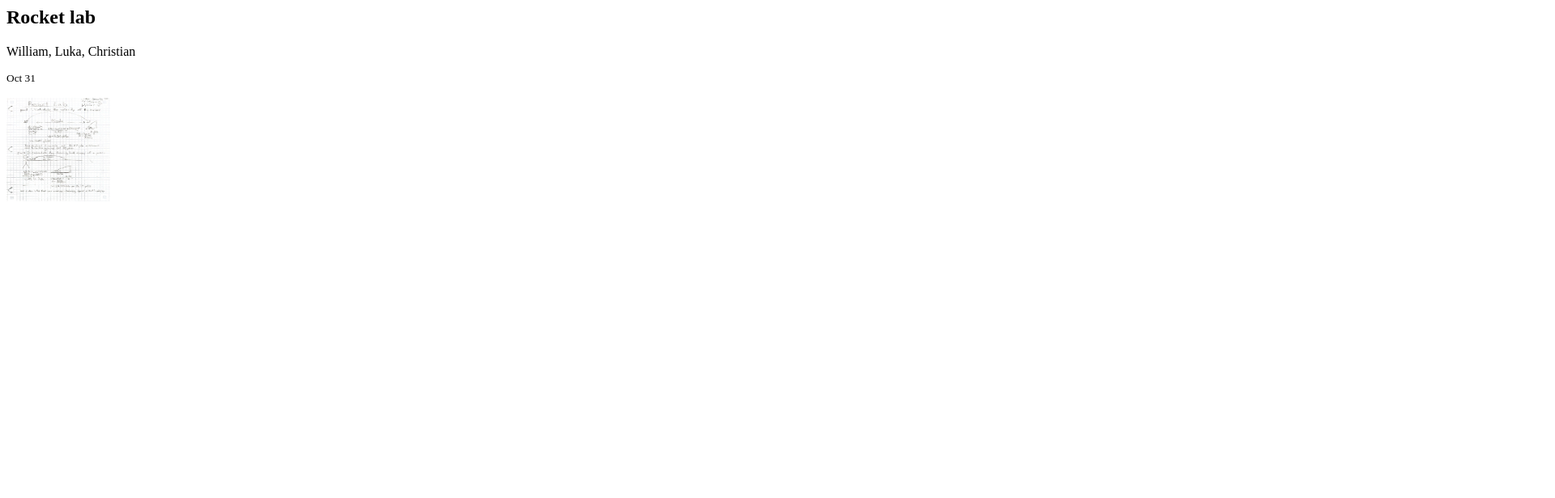
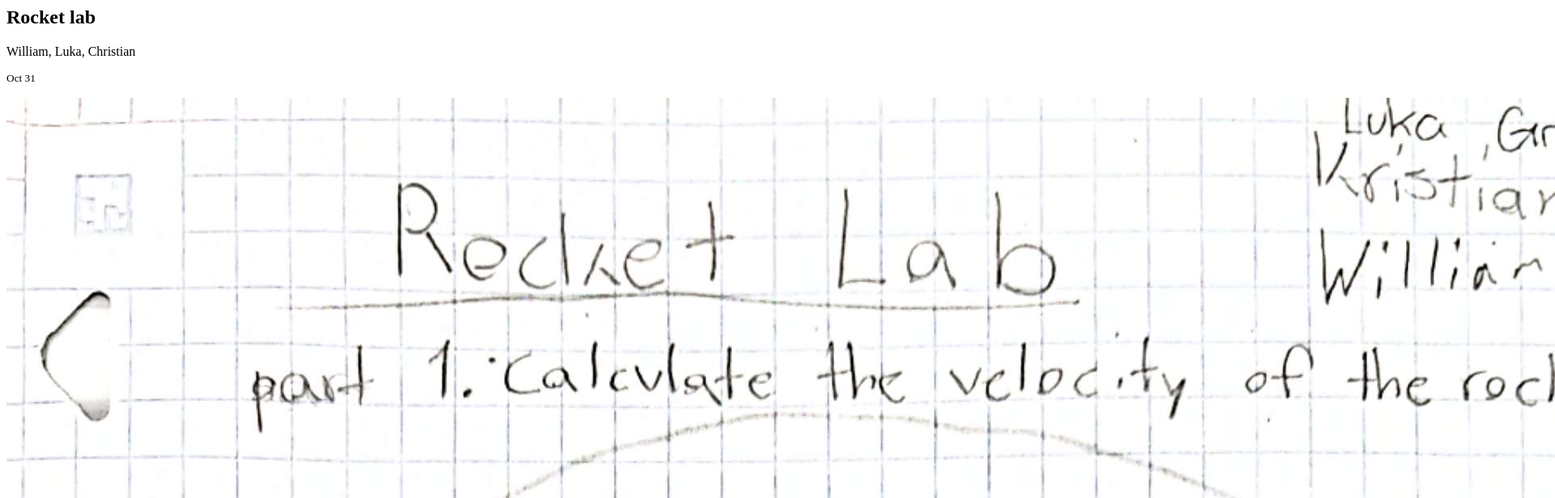
Before and after one commit to PennBrenn/labs, a plain HTML site: page Rocketlab.html in a window 1280 px wide. Shown: the top 616 px of the page at 81% size, 1920 px wide, since content can reach past the window. Drawn offline with Linux system fonts and the light colour scheme.

Commit message:
Update Rocketlab.html

```diff
--- a/Rocketlab.html
+++ b/Rocketlab.html
@@ -6,6 +6,7 @@
     <h2>Rocket lab</h2>
     <p>William, Luka, Christian</p>
     <p><small>Oct 31</small></p>
-    <img src="Rocketlabpg1.jpg" alt="Pg1" width="128" height="128">
+    <img src="Rocketlabpg1.jpg" alt="Pg1">
+    <img src="Rocketlabpg2.jpg" alt="Pg2"
   </body>
 </html>
```
